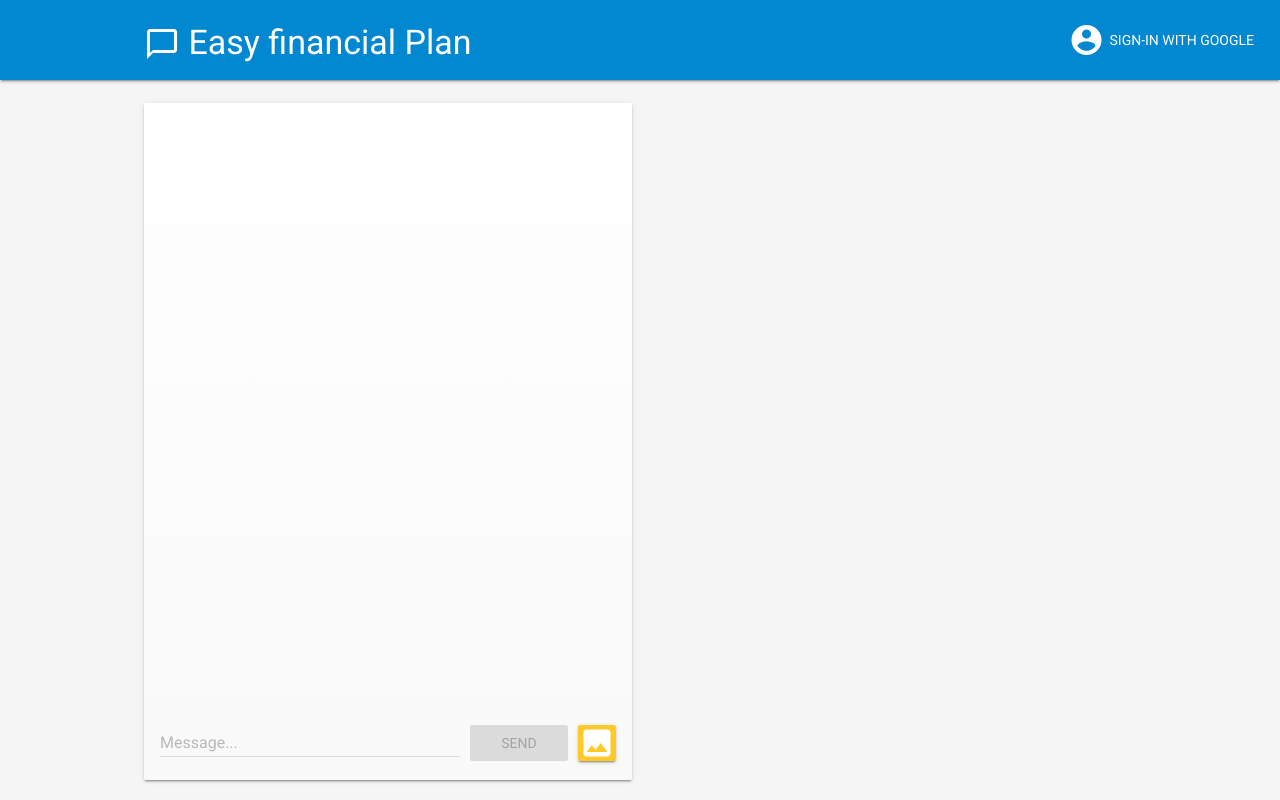
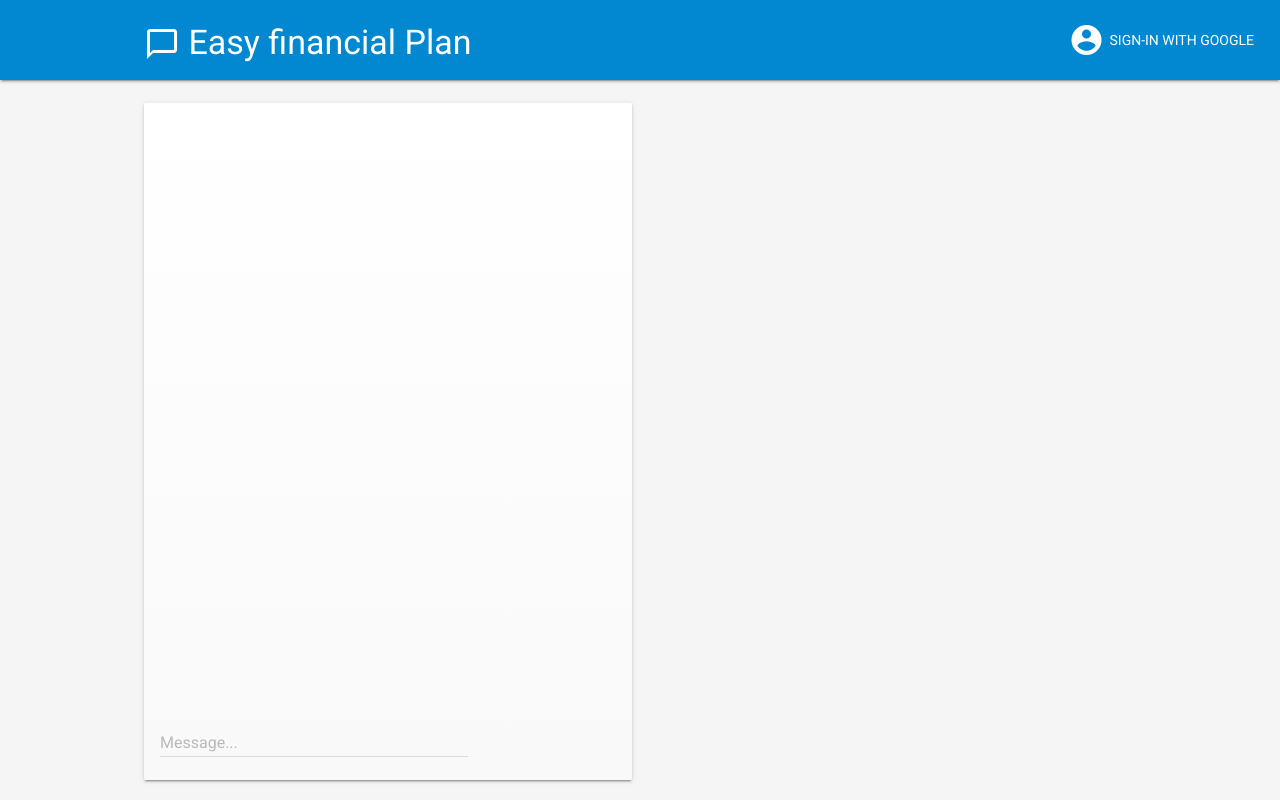
Before and after one commit to sardapavan/EasyFinPlan, a website built with webpack: page web/public/index.html in a window 1280 px wide. Built offline with nearby package versions, Linux system fonts and the light colour scheme; some packages are replaced by stand-ins of ours; no server answers; the database is empty.

Commit message:
removed buttons

```diff
--- a/web/public/index.html
+++ b/web/public/index.html
@@ -87,15 +87,10 @@
               <input class="mdl-textfield__input" type="text" id="message" autocomplete="off">
               <label class="mdl-textfield__label" for="message">Message...</label>
             </div>
-            <button id="submit" disabled type="submit" class="mdl-button mdl-js-button mdl-button--raised mdl-js-ripple-effect">
-              Send
-            </button>
+
           </form>
           <form id="image-form" action="#">
-            <input id="mediaCapture" type="file" accept="image/*" capture="camera">
-            <button id="submitImage" title="Add an image" class="mdl-button mdl-js-button mdl-button--raised mdl-js-ripple-effect mdl-color--amber-400 mdl-color-text--white">
-              <i class="material-icons">image</i>
-            </button>
+
           </form>
         </div>
       </div>
@@ -107,6 +102,7 @@
 
     </div>
   </main>
+
 </div>
 
 <!-- This script is created by webpack -->
--- a/web/src/index.js
+++ b/web/src/index.js
@@ -391,36 +391,39 @@
  }
 
  // Shortcuts to DOM Elements.
- var messageListElement = document.getElementById('messages');
- var messageFormElement = document.getElementById('message-form');
+ //var messageListElement = document.getElementById('messages');
+ //var messageFormElement = document.getElementById('message-form');
  var messageInputElement = document.getElementById('message');
- var submitButtonElement = document.getElementById('submit');
- var imageButtonElement = document.getElementById('submitImage');
+ //var submitButtonElement = document.getElementById('submit');
+ //var imageButtonElement = document.getElementById('submitImage');
  var imageFormElement = document.getElementById('image-form');
- var mediaCaptureElement = document.getElementById('mediaCapture');
+ //var mediaCaptureElement = document.getElementById('mediaCapture');
  var userPicElement = document.getElementById('user-pic');
  var userNameElement = document.getElementById('user-name');
  var signInButtonElement = document.getElementById('sign-in');
  var signOutButtonElement = document.getElementById('sign-out');
  var signInSnackbarElement = document.getElementById('must-signin-snackbar');
 
+
  // Saves message on form submit.
- messageFormElement.addEventListener('submit', onMessageFormSubmit);
+ //messageFormElement.addEventListener('submit', onMessageFormSubmit);
  signOutButtonElement.addEventListener('click', signOutUser);
  signInButtonElement.addEventListener('click', signIn);
 
  // Toggle for the button.
- messageInputElement.addEventListener('keyup', toggleButton);
- messageInputElement.addEventListener('change', toggleButton);
+ //messageInputElement.addEventListener('keyup', toggleButton);
+ //messageInputElement.addEventListener('change', toggleButton);
 
  // Events for image upload.
+ /*
  imageButtonElement.addEventListener('click', function(e) {
    e.preventDefault();
    mediaCaptureElement.click();
  });
  mediaCaptureElement.addEventListener('change', onMediaFileSelected);
+*/
 
 const firebaseApp = initializeApp(getFirebaseConfig());
 getPerformance();
 initFirebaseAuth();
-loadMessages();
+//loadMessages();
```
